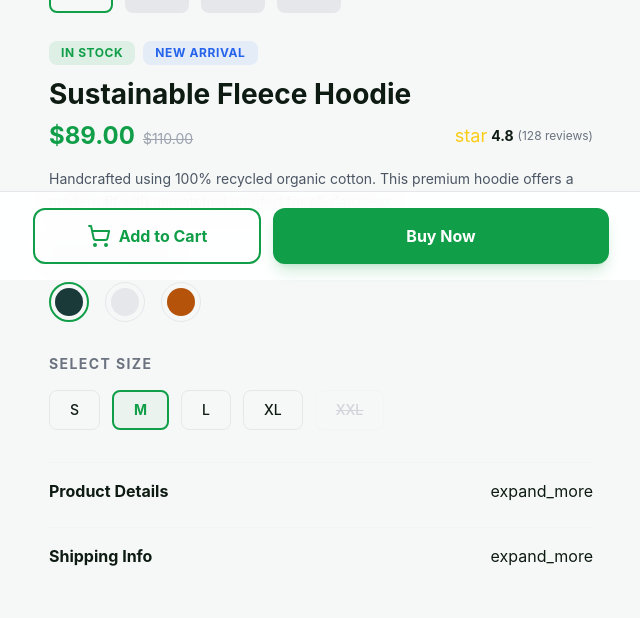
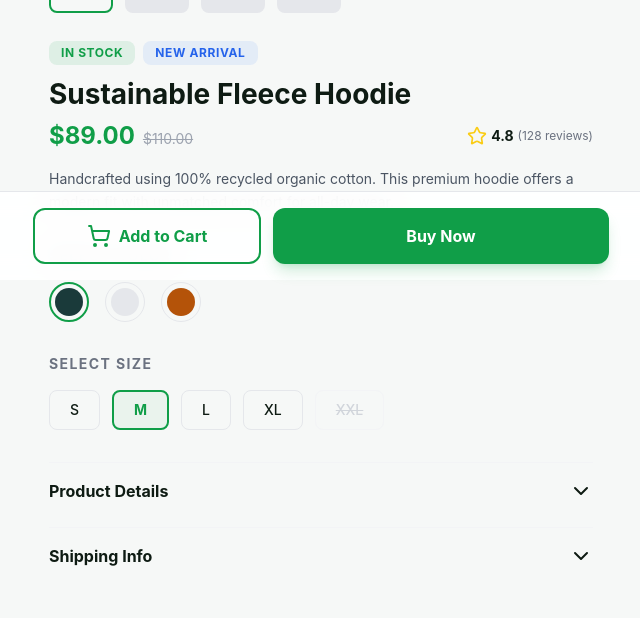
Before and after one commit to Dahmie87/PadiSquare-next-app, a Next.js app: page /products in a window 1280 px wide. Shown: the part 520-1138 px from the top of the page, without its empty margins (319-959 px from the left). Built offline with nearby package versions, Linux system fonts and the light colour scheme.

Commit message:
add link back to home page

```diff
--- a/app/products/page.tsx
+++ b/app/products/page.tsx
@@ -1,14 +1,15 @@
-import { ChevronLeft, Search, ShoppingBasket, ShoppingCart } from "lucide-react";
+import Link from "next/link";
+import { ChevronDown, ChevronLeft, Expand, MoreVertical, Search, ShoppingBasket, ShoppingCart, Star } from "lucide-react";
 
 export default function ProductDetailsPage(){
     return(<div className="bg-background-light dark:bg-background-dark font-display text-[#0e1b13] dark:text-white antialiased">
 {/* <!-- Top Navigation Bar --> */}
 <header className="sticky top-0 z-50 bg-background-light/80 dark:bg-background-dark/80 backdrop-blur-md border-b border-gray-200 dark:border-gray-800">
 <div className="flex items-center p-4 justify-between max-w-xl mx-auto">
-<div className="flex items-center gap-4">
+<Link className="flex items-center gap-4">
 <ChevronLeft/>
 <h2 className="text-lg font-bold leading-tight tracking-tight">EcoStore Vendor</h2>
-</div>
+</Link>
 <div className="flex items-center gap-3">
 <Search/>
 <div className="relative">
@@ -55,7 +56,7 @@ export default function ProductDetailsPage(){
 <span className="text-gray-400 line-through text-sm">$110.00</span>
 </div>
 <div className="flex items-center gap-1">
-<span className="material-symbols-outlined text-yellow-400 filled-icon text-lg">star</span>
+<Star className="material-symbols-outlined text-yellow-400 filled-icon w-5"/>
 <span className="font-bold text-sm">4.8</span>
 <span className="text-gray-500 text-xs">(128 reviews)</span>
 </div>
@@ -91,11 +92,11 @@ export default function ProductDetailsPage(){
 <div className="px-4 mt-8 space-y-2">
 <div className="border-t border-gray-100 dark:border-gray-800 py-4 flex items-center justify-between cursor-pointer">
 <span className="font-bold">Product Details</span>
-<span className="material-symbols-outlined">expand_more</span>
+<ChevronDown/>
 </div>
 <div className="border-t border-gray-100 dark:border-gray-800 py-4 flex items-center justify-between cursor-pointer">
 <span className="font-bold">Shipping Info</span>
-<span className="material-symbols-outlined">expand_more</span>
+<ChevronDown/>
 </div>
 </div>
 {/* <!-- Related Products --> */}
```
